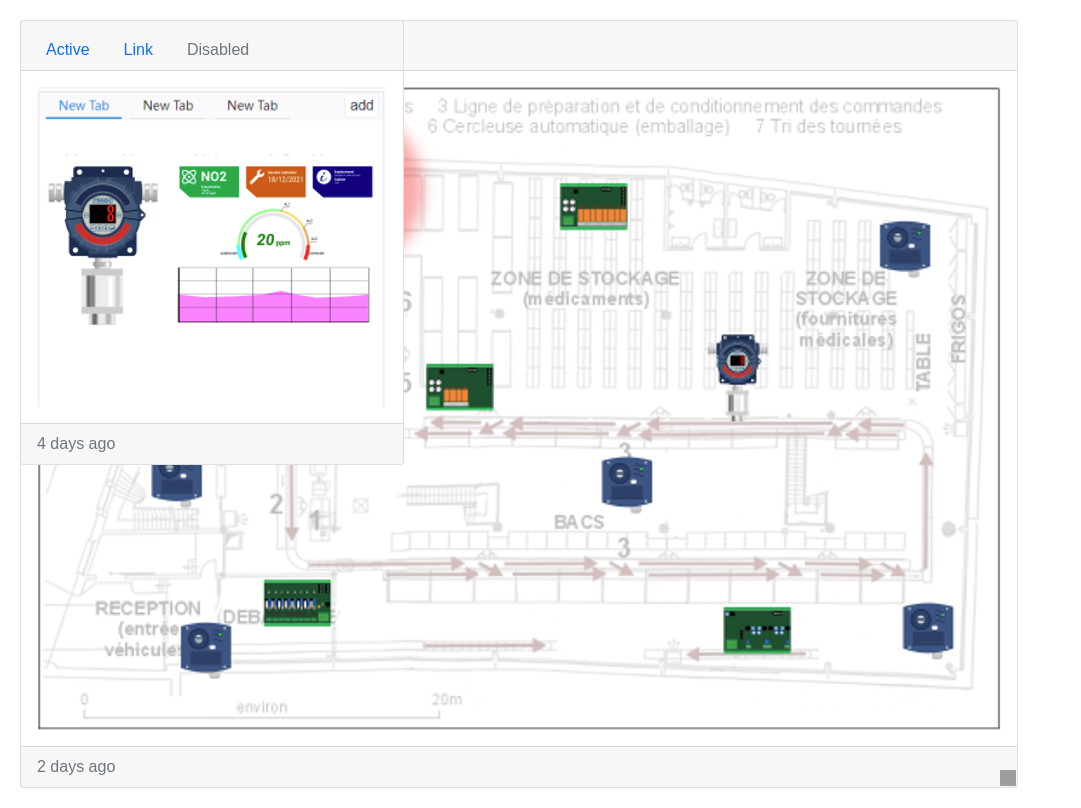
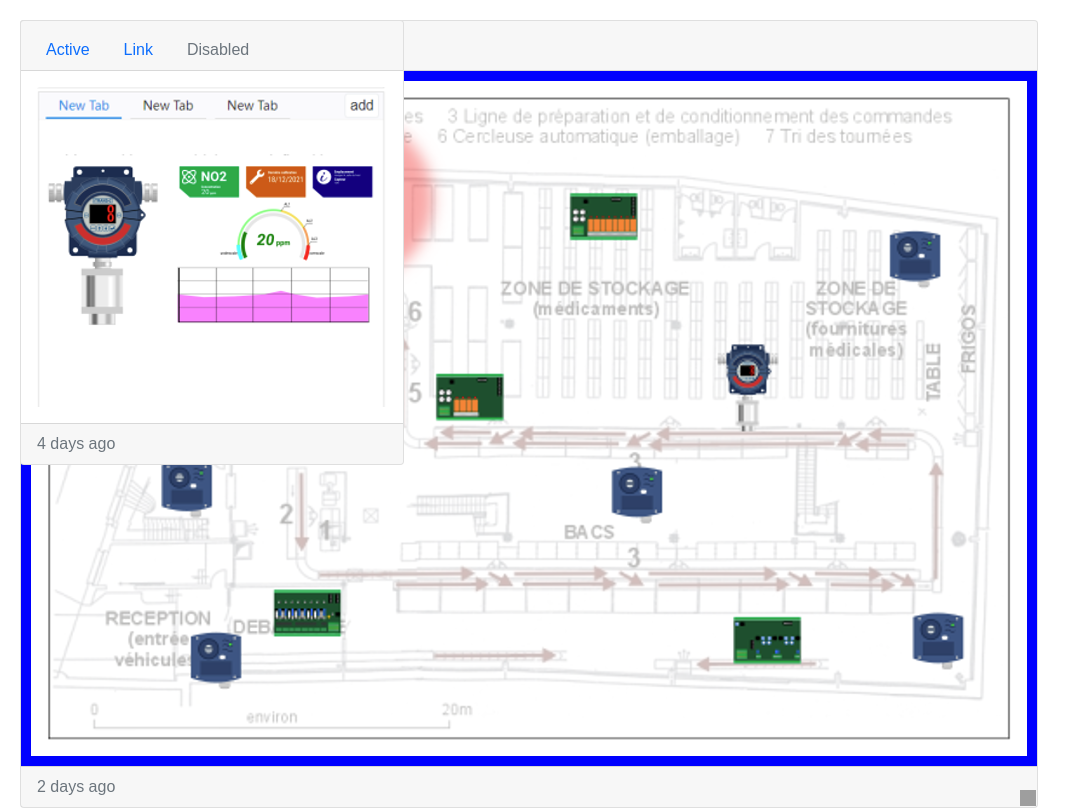
Before and after one commit to patfrench/wth, a plain HTML site: page index.html in a window 1280 px wide. Shown: the whole page, without its empty margins (0-1081 px from the left). Drawn offline with nearby package versions, Linux system fonts and the light colour scheme; grey boxes are pictures that could not be loaded.

Commit message:
Update index.html

```diff
--- a/index.html
+++ b/index.html
@@ -17,6 +17,10 @@
         .card {
             position: absolute;
         }
+	#mydiv {
+  		color: blue;
+  		border: 10px solid currentcolor;
+	}
     </style>
 </head>
 <body>
@@ -39,7 +43,7 @@
                 </li>
             </ul>
         </div>
-        <div class="card-body" background-color=#1c87c9>
+        <div id="mydiv" class="card-body">
             <img src="dash1.png" class="card-img-top img-fluid" alt="...">
 
         </div>
```
